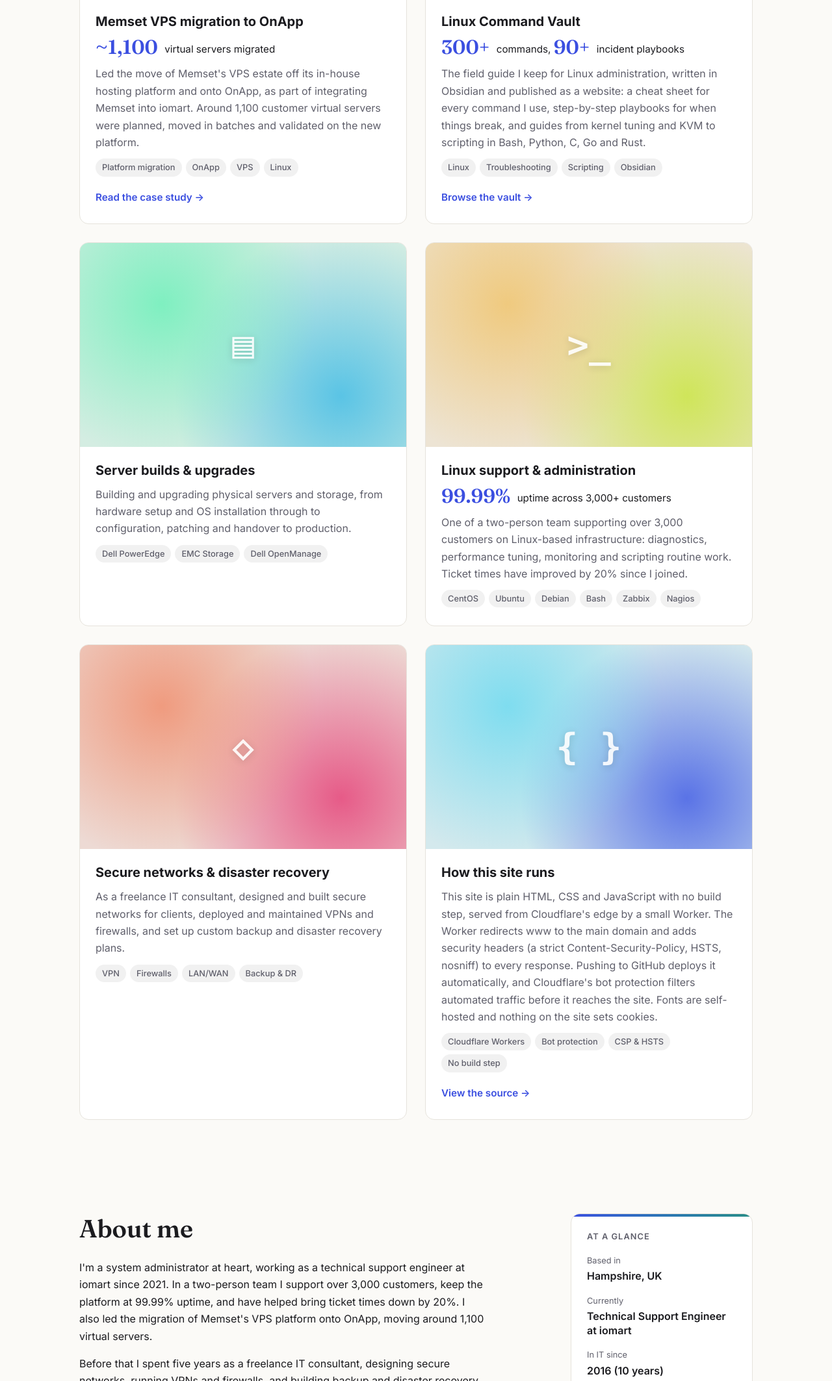
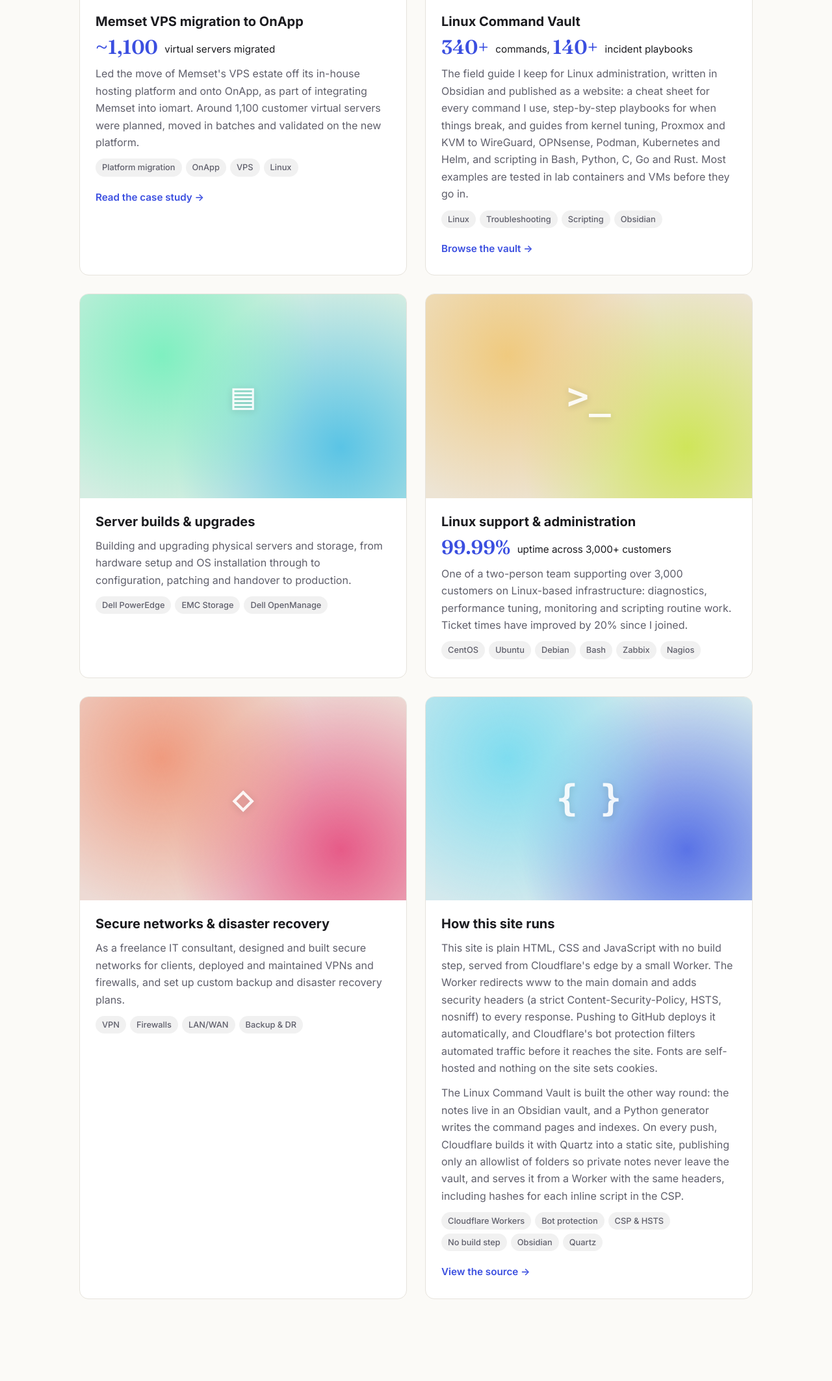
Before and after one commit to marcusw89/marcuswalton.dev, a plain HTML site: page public/index.html in a window 1280 px wide. Shown: the part 1325-3451 px from the top of the page at 65% size. Drawn offline with Linux system fonts and the light colour scheme.

Commit message:
Update Linux Command Vault numbers and explain how the vault is built
- Vault card: 340+ commands and 140+ playbooks, newer topics listed
- "How this site runs": add how the vault is generated, built with
  Quartz and served

Co-Authored-By: Claude Opus 5.5 <noreply@anthropic.com>

```diff
--- a/public/index.html
+++ b/public/index.html
@@ -114,8 +114,8 @@
           <div class="thumb thumb-icon" style="--h1: 265; --h2: 300;" aria-hidden="true">~$</div>
           <div class="project-body">
             <h3>Linux Command Vault</h3>
-            <p class="stat"><strong>300+</strong> commands, <strong>90+</strong> incident playbooks</p>
-            <p>The field guide I keep for Linux administration, written in Obsidian and published as a website: a cheat sheet for every command I use, step-by-step playbooks for when things break, and guides from kernel tuning and KVM to scripting in Bash, Python, C, Go and Rust.</p>
+            <p class="stat"><strong>340+</strong> commands, <strong>140+</strong> incident playbooks</p>
+            <p>The field guide I keep for Linux administration, written in Obsidian and published as a website: a cheat sheet for every command I use, step-by-step playbooks for when things break, and guides from kernel tuning, Proxmox and KVM to WireGuard, OPNsense, Podman, Kubernetes and Helm, and scripting in Bash, Python, C, Go and Rust. Most examples are tested in lab containers and VMs before they go in.</p>
             <ul class="tags"><li>Linux</li><li>Troubleshooting</li><li>Scripting</li><li>Obsidian</li></ul>
             <p class="project-links"><a href="https://linux.marcuswalton.dev">Browse the vault</a></p>
           </div>
@@ -154,7 +154,8 @@
           <div class="project-body">
             <h3>How this site runs</h3>
             <p>This site is plain HTML, CSS and JavaScript with no build step, served from Cloudflare's edge by a small Worker. The Worker redirects www to the main domain and adds security headers (a strict Content-Security-Policy, HSTS, nosniff) to every response. Pushing to GitHub deploys it automatically, and Cloudflare's bot protection filters automated traffic before it reaches the site. Fonts are self-hosted and nothing on the site sets cookies.</p>
-            <ul class="tags"><li>Cloudflare Workers</li><li>Bot protection</li><li>CSP &amp; HSTS</li><li>No build step</li></ul>
+            <p>The Linux Command Vault is built the other way round: the notes live in an Obsidian vault, and a Python generator writes the command pages and indexes. On every push, Cloudflare builds it with Quartz into a static site, publishing only an allowlist of folders so private notes never leave the vault, and serves it from a Worker with the same headers, including hashes for each inline script in the CSP.</p>
+            <ul class="tags"><li>Cloudflare Workers</li><li>Bot protection</li><li>CSP &amp; HSTS</li><li>No build step</li><li>Obsidian</li><li>Quartz</li></ul>
             <p class="project-links"><a href="https://github.com/marcusw89/marcuswalton.dev">View the source</a></p>
           </div>
         </article>
```
